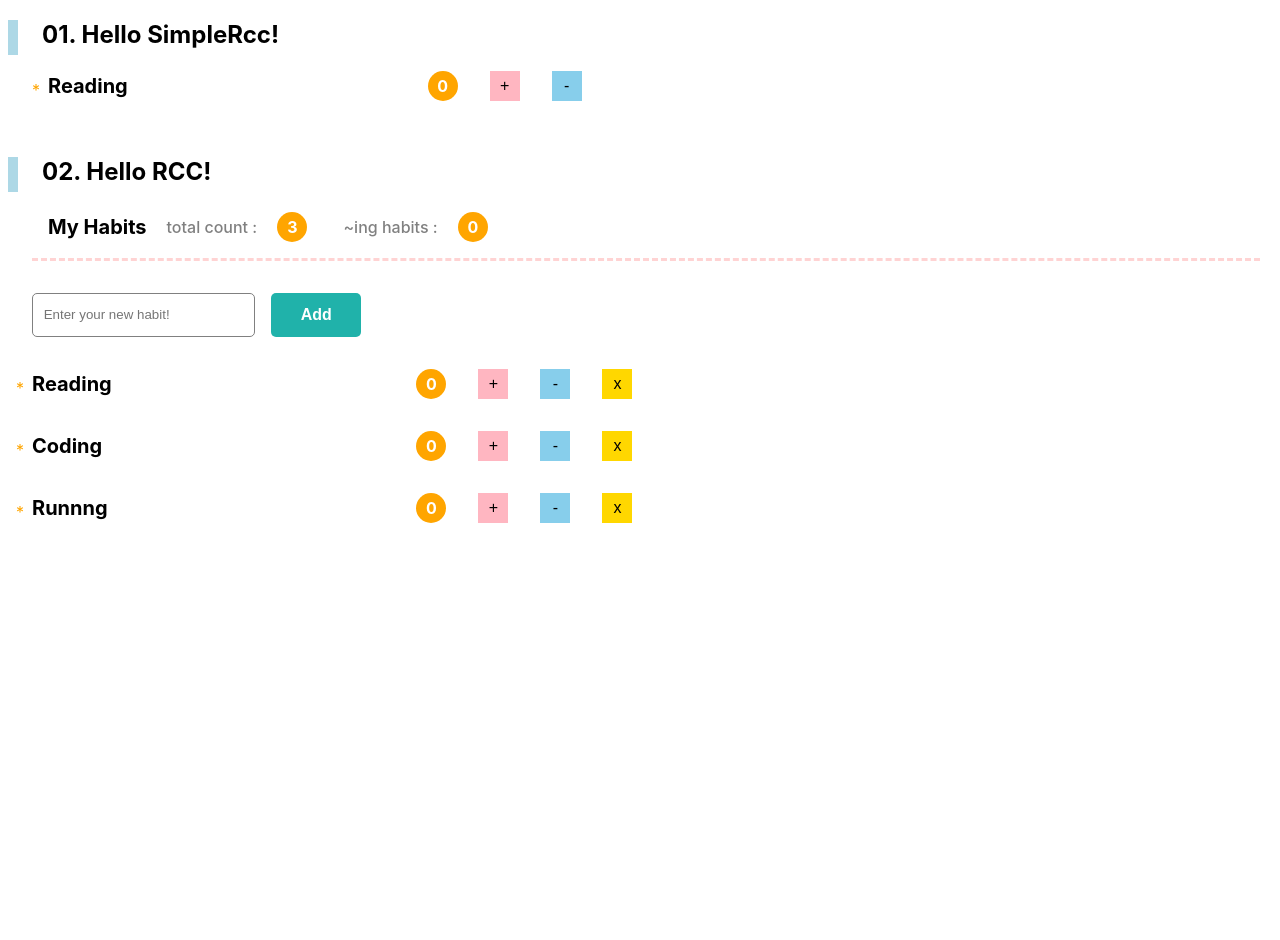
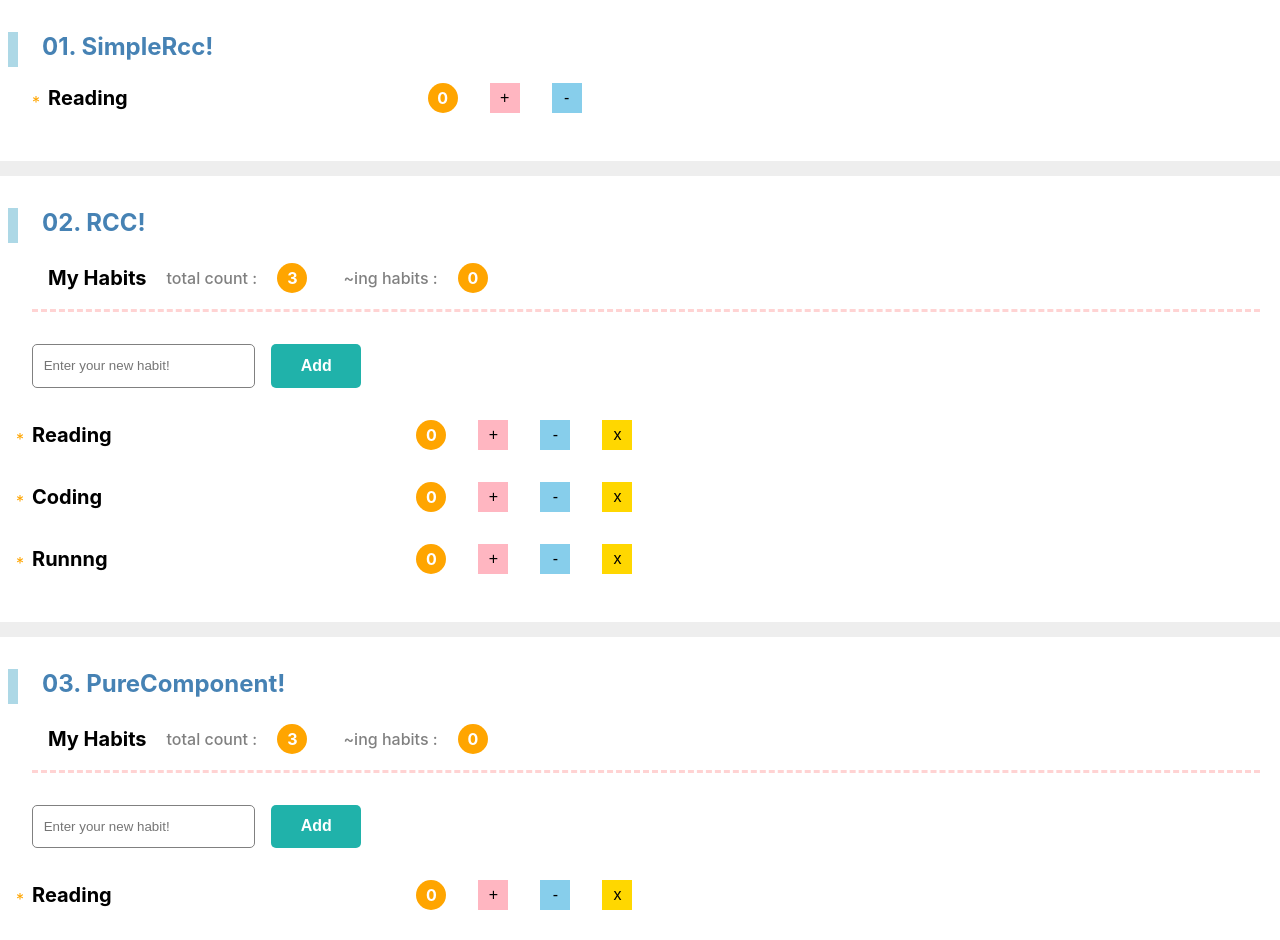
Before and after one commit to syeon-nv/reactDC-all, a React (Create React App) app in the folder react_all/: page / in a window 1280 px wide. Shown: the top 940 px of the page. Before the commit the page ends 800 px from the top, so only its background shows below. Built offline with nearby package versions, Linux system fonts and the light colour scheme.

Commit message:
create pure component

```diff
--- a/react_all/src/App.css
+++ b/react_all/src/App.css
@@ -8,6 +8,7 @@
     padding-left: 1em;
     padding-bottom: .25em;
     border-left: 10px solid lightblue;
+    color: steelblue;
 }
 
 ul,
@@ -15,8 +16,9 @@ ol {
     list-style: none;
 }
 section {
-    padding: 1.25em;
+    padding: 2em 1.25em;
     padding-left: 2em;
+    border-bottom: 15px solid #eee;
 }
 .habit {
     display: flex;
--- a/react_all/src/App.js
+++ b/react_all/src/App.js
@@ -1,4 +1,5 @@
 import "./App.css";
+import PureRcc from "./pureComponent/pureRcc";
 import HabitRcc from "./rcc/habitRcc";
 import SimpleHabit from "./simpleRcc/simpleHabit";
 
@@ -6,12 +7,16 @@ function App() {
   return (
     <>
       <section>
-        <h2 className="sec_title">01. Hello SimpleRcc!</h2>
+        <h2 className="sec_title">01. SimpleRcc!</h2>
         <SimpleHabit />
       </section>
       <section>
-        <h2 className="sec_title">02. Hello RCC!</h2>
+        <h2 className="sec_title">02. RCC!</h2>
         <HabitRcc />
+      </section>
+      <section>
+        <h2 className="sec_title">03. PureComponent!</h2>
+        <PureRcc />
       </section>
     </>
   );
--- /dev/null
+++ b/react_all/src/pureComponent/addForm.jsx
@@ -0,0 +1,39 @@
+import React, { Component } from "react";
+
+class AddForm extends Component {
+  // createRef -- 나중에 따로 추가 공부할 것
+  formRef = React.createRef();
+  inputRef = React.createRef();
+
+  onSubmit = (event) => {
+    event.preventDefault(); // 기본 브라우저 이벤트 submit 시, 데이터가 초기화 되는 것을 방지
+    const val = this.inputRef.current.value;
+    val && this.props.onAdd(val);
+    this.formRef.current.reset();
+  };
+
+  render() {
+    return (
+      <form
+        className="addhabit-form"
+        ref={this.formRef}
+        onSubmit={this.onSubmit}
+      >
+        <input
+          className="input-habit"
+          type="text"
+          placeholder="Enter your new habit!"
+          ref={this.inputRef}
+        />
+        {/*
+                    form에서 submit 을 하고 있기 때문에
+                    button 에 따로 클릭 이벤트가 필요 없음
+                 */}
+
+        <button className="submit-habit">Add</button>
+      </form>
+    );
+  }
+}
+
+export default AddForm;
--- /dev/null
+++ b/react_all/src/pureComponent/habit.jsx
@@ -0,0 +1,44 @@
+import React, { Component } from "react";
+
+class Habit extends Component {
+  // habitList 에서 받은 props : onIncrement, onDecrement, onDelete / habit / key
+  // onIncrement, onDecrement, onDelete : state 값을 변경할 함수들
+  // habit: 하나의 컴포넌트(현재의 컴포넌트)
+
+  handleIncrement = () => {
+    // props로 받았던 onIncrement 함수로 현재 habit을 상위 컴포넌트로 전달함
+    this.props.onIncrement(this.props.habit);
+  };
+  handleDecrement = () => {
+    this.props.onDecrement(this.props.habit);
+  };
+  handleDelete = (habit) => {
+    this.props.onDelete(this.props.habit);
+  };
+  render() {
+    const { habit } = this.props;
+    return (
+      <li className="habit">
+        <span className="habit-name"> {habit.name}</span>
+        <span className="habit-count">{habit.count}</span>
+        <button
+          className="habit-btn habit-increase"
+          onClick={this.handleIncrement}
+        >
+          +
+        </button>
+        <button
+          className="habit-btn habit-decrease"
+          onClick={this.handleDecrement}
+        >
+          -
+        </button>
+        <button className="habit-btn habit-delete" onClick={this.handleDelete}>
+          x
+        </button>
+      </li>
+    );
+  }
+}
+
+export default Habit;
--- /dev/null
+++ b/react_all/src/pureComponent/habitHeader.jsx
@@ -0,0 +1,21 @@
+import React, { Component } from "react";
+
+class HabitHeader extends Component {
+  render() {
+    console.log(this.props);
+    const { totalHabitCount, processHabitCount } = this.props;
+    return (
+      <header>
+        <h2 className="habit-header-title">My Habits</h2>
+        <p className="bl-habit-count">
+          total count : <span className="habit-count">{totalHabitCount}</span>
+        </p>
+        <p className="bl-habit-count">
+          ~ing habits : <span className="habit-count">{processHabitCount}</span>
+        </p>
+      </header>
+    );
+  }
+}
+
+export default HabitHeader;
--- /dev/null
+++ b/react_all/src/pureComponent/habitList.jsx
@@ -0,0 +1,43 @@
+import React, { Component } from "react";
+import AddForm from "./addForm";
+import Habit from "./habit";
+
+class HabitList extends Component {
+  handleIncrement = (habit) => {
+    this.props.onIncrement(habit);
+  };
+  handleDecrement = (habit) => {
+    this.props.onDecrement(habit);
+  };
+  handleDelete = (habit) => {
+    this.props.onDelete(habit);
+  };
+
+  handleAdd = (name) => {
+    this.props.onAdd(name);
+  };
+
+  render() {
+    return (
+      <>
+        <AddForm onAdd={this.handleAdd} />
+        <ul>
+          {this.props.habits.map((habit) => {
+            return (
+              <Habit
+                key={habit.id}
+                habit={habit}
+                onIncrement={this.handleIncrement}
+                onDecrement={this.handleDecrement}
+                onDelete={this.handleDelete}
+                onAdd={this.handleAdd}
+              />
+            );
+          })}
+        </ul>
+      </>
+    );
+  }
+}
+
+export default HabitList;
--- /dev/null
+++ b/react_all/src/pureComponent/pureRcc.jsx
@@ -0,0 +1,57 @@
+import React, { Component } from "react";
+import HabitHeader from "./habitHeader";
+import HabitList from "./habitList";
+
+class PureRcc extends Component {
+  state = {
+    habits: [
+      { id: 1, name: "Reading", count: 0 },
+      { id: 2, name: "Coding", count: 0 },
+      { id: 3, name: "Runnng", count: 0 },
+    ],
+  };
+  handleIncrement = (habit) => {
+    const habits = [...this.state.habits];
+    const index = habits.indexOf(habit);
+    habits[index].count++;
+    this.setState({ habits });
+  };
+  handleDecrement = (habit) => {
+    const habits = [...this.state.habits];
+    const index = habits.indexOf(habit);
+    habits[index].count--;
+    habits[index].count = habits[index].count < 0 ? 0 : habits[index].count;
+    this.setState({ habits });
+  };
+  handleDelete = (habit) => {
+    // filter 함수의 사용 : map 과 비슷함, item.id 와 현재 선택한 컴포넌트의 id 값이 완벽하게 동일하면 제외하고 나머지만 필터링해서 리스트로 보여줌
+    const habits = this.state.habits.filter((item) => item.id !== habit.id);
+    this.setState({ habits });
+  };
+
+  handleAdd = (name) => {
+    const habits = [...this.state.habits, { id: Date.now(), name, count: 0 }];
+    this.setState({ habits });
+  };
+  render() {
+    return (
+      <>
+        <HabitHeader
+          totalHabitCount={this.state.habits.length}
+          processHabitCount={
+            this.state.habits.filter((item) => item.count > 0).length
+          }
+        />
+        <HabitList
+          habits={this.state.habits}
+          onAdd={this.handleAdd}
+          onIncrement={this.handleIncrement}
+          onDecrement={this.handleDecrement}
+          onDelete={this.handleDelete}
+        />
+      </>
+    );
+  }
+}
+
+export default PureRcc;
```
Also changed, not shown: 1 other file (tests, documents, lock files or other folders).
